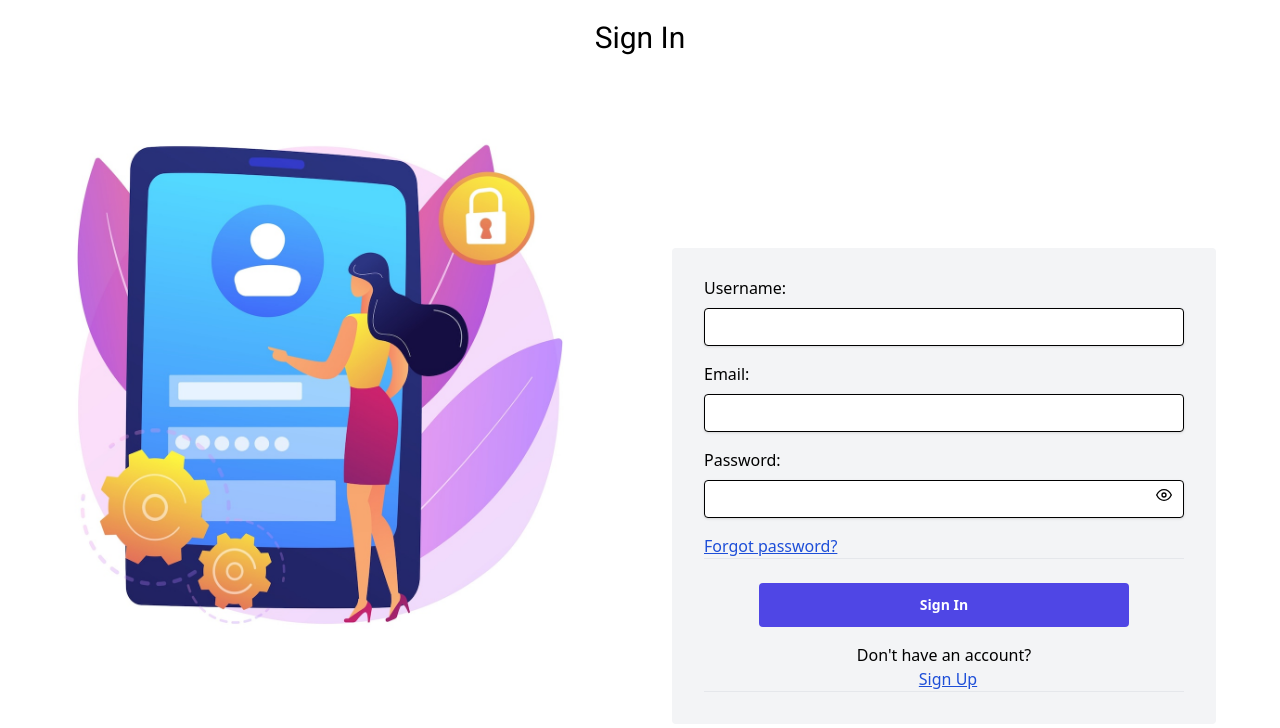
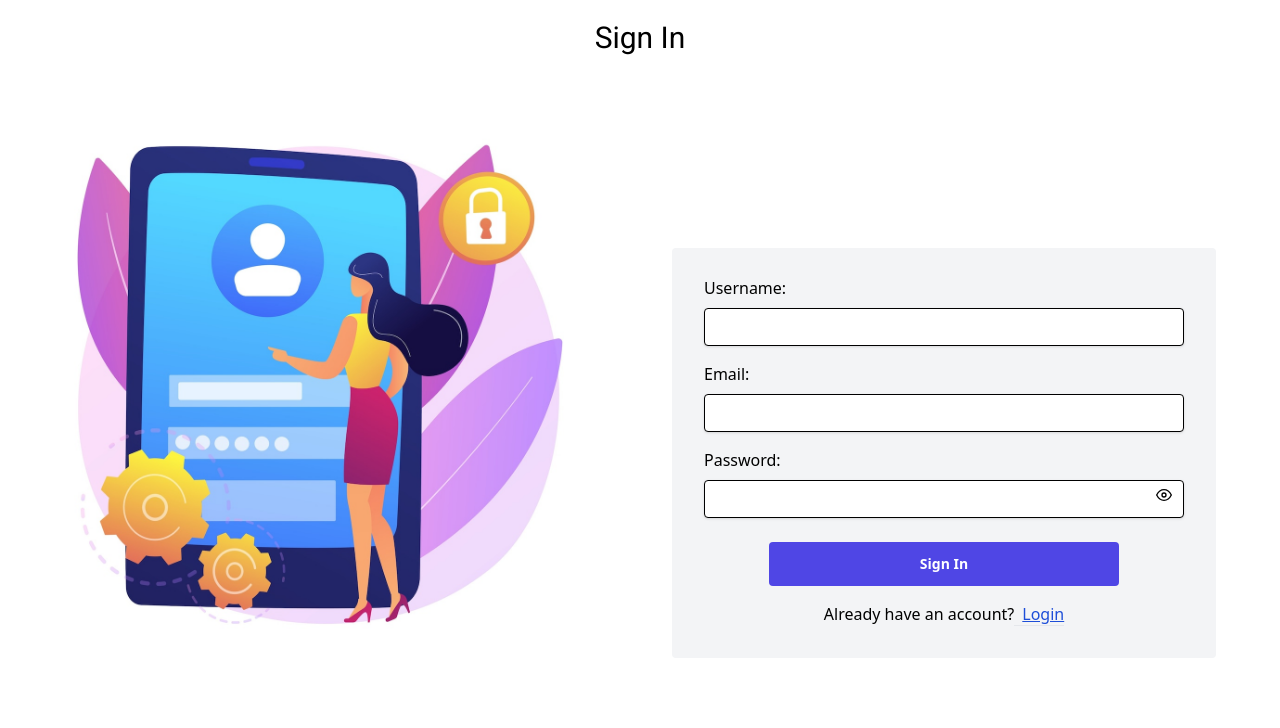
Before and after one commit to daysuwaa/PicPlus, a React (Create React App) app: page /PicPlus/signup in a window 1280 px wide. Shown: the top 728 px of the page. Built offline with nearby package versions, Linux system fonts and the light colour scheme; a web font is replaced by a local one.

Commit message:
Edited the buttons

```diff
--- a/src/components/Login.jsx
+++ b/src/components/Login.jsx
@@ -103,7 +103,7 @@ const SignIn = () => {
       className="bg-indigo-600 hover:bg-blue-700 text-white font-bold py-2 px-4 focus:outline-none focus:shadow-outline rounded h-11"
       type="button"
       onClick={handleSignIn}
-      style={{ width: '370px' }}
+      style={{ width: '350px' }}
     >
       <p className='text-sm'>Sign In</p>
     </button>
--- a/src/components/Signup.jsx
+++ b/src/components/Signup.jsx
@@ -111,12 +111,7 @@ const SignIn = () => {
               {errors.password && <p className="text-red-500 text-sm mt-2">{errors.password}</p>}
             </div>
 
-            <Link
-              to="/PicPlus/forgot"
-              className="text-blue-700 border-b underline mt-3 block"
-            >
-              Forgot password?
-            </Link>
+
 
 
             {/* Sign-in button */}
@@ -126,7 +121,7 @@ const SignIn = () => {
       className="bg-indigo-600 hover:bg-blue-700 text-white font-bold py-2 px-4 focus:outline-none focus:shadow-outline rounded h-11"
       type="button"
       onClick={handleSignIn}
-      style={{ width: '370px' }}
+      style={{ width: '350px' }}
     >
       <p className='text-sm'>Sign In</p>
     </button>
@@ -134,12 +129,12 @@ const SignIn = () => {
 </div>
 
             {/* Text */}
-            <p className='pt-4 text-center'>Don't have an account?
+            <p className='pt-4 text-center'>Already have an account?
               <Link
-                to="/PicPlus/signup"
-                className="text-blue-700 border-b underline pl-2 block"
+                to="/PicPlus/login"
+                className="text-blue-700 border-b underline pl-2 "
               >
-                Sign Up
+                Login
               </Link>
             </p>
           </form>
```
